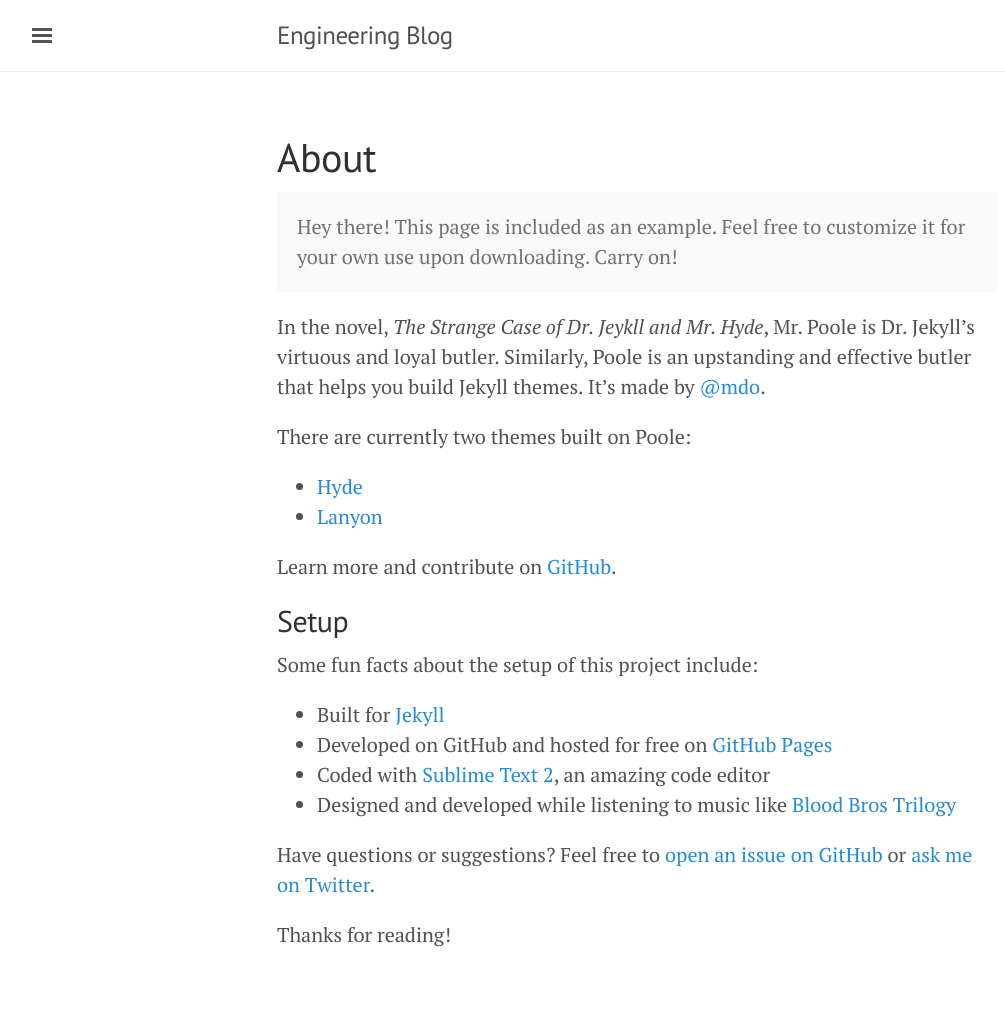
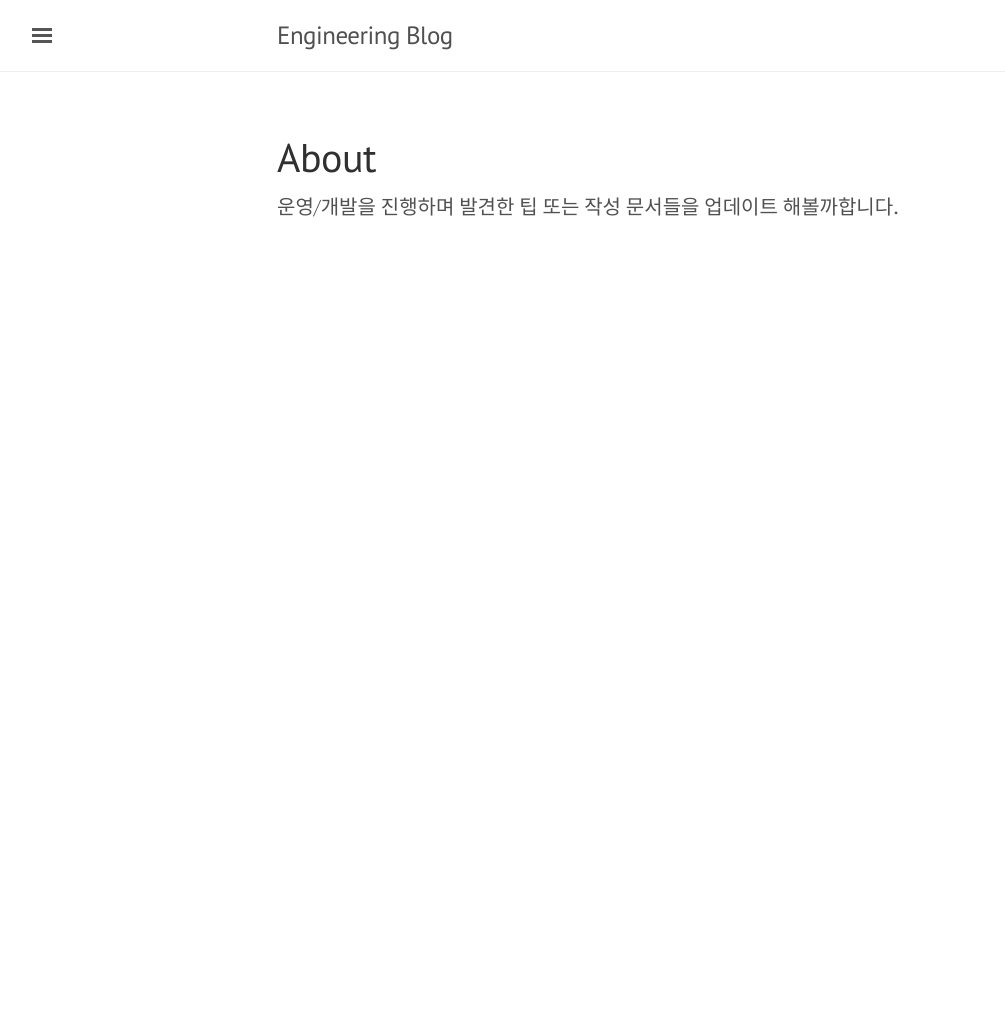
Before and after one commit to eyelove/eyelove.github.io, a Jekyll site: the page built from about.md, in a window 1280 px wide. Shown: the whole page, without its empty margins (3-1008 px from the left). Built offline with Jekyll 4.4.1, drawn with Linux system fonts in a browser that asks for light colours; after the commit the page ends 900 px from its top, so only the background shows below that.

Commit message:
Updated about.md

```diff
--- a/about.md
+++ b/about.md
@@ -1,30 +1,7 @@
 ---
 layout: page
 title: About
+published: true
 ---
 
-<p class="message">
-  Hey there! This page is included as an example. Feel free to customize it for your own use upon downloading. Carry on!
-</p>
-
-In the novel, *The Strange Case of Dr. Jeykll and Mr. Hyde*, Mr. Poole is Dr. Jekyll's virtuous and loyal butler. Similarly, Poole is an upstanding and effective butler that helps you build Jekyll themes. It's made by [@mdo](https://twitter.com/mdo).
-
-There are currently two themes built on Poole:
-
-* [Hyde](http://hyde.getpoole.com)
-* [Lanyon](http://lanyon.getpoole.com)
-
-Learn more and contribute on [GitHub](https://github.com/poole).
-
-## Setup
-
-Some fun facts about the setup of this project include:
-
-* Built for [Jekyll](http://jekyllrb.com)
-* Developed on GitHub and hosted for free on [GitHub Pages](https://pages.github.com)
-* Coded with [Sublime Text 2](http://sublimetext.com), an amazing code editor
-* Designed and developed while listening to music like [Blood Bros Trilogy](https://soundcloud.com/maddecent/sets/blood-bros-series)
-
-Have questions or suggestions? Feel free to [open an issue on GitHub](https://github.com/poole/issues/new) or [ask me on Twitter](https://twitter.com/mdo).
-
-Thanks for reading!
+운영/개발을 진행하며 발견한 팁 또는 작성 문서들을 업데이트 해볼까합니다.
```
